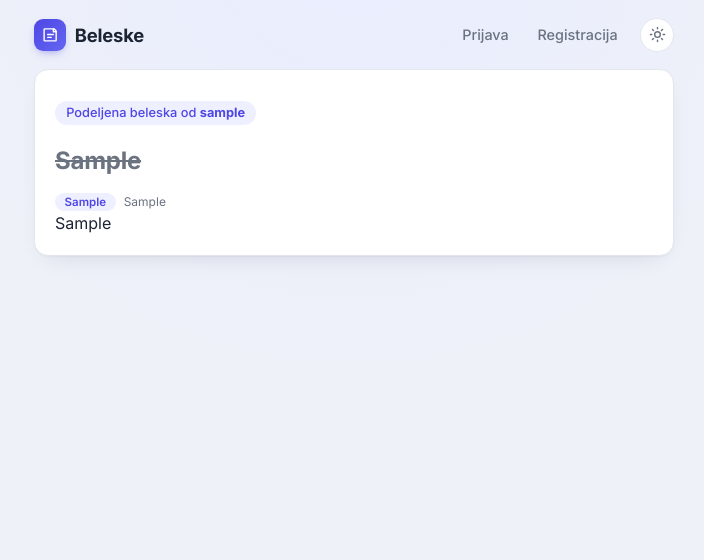
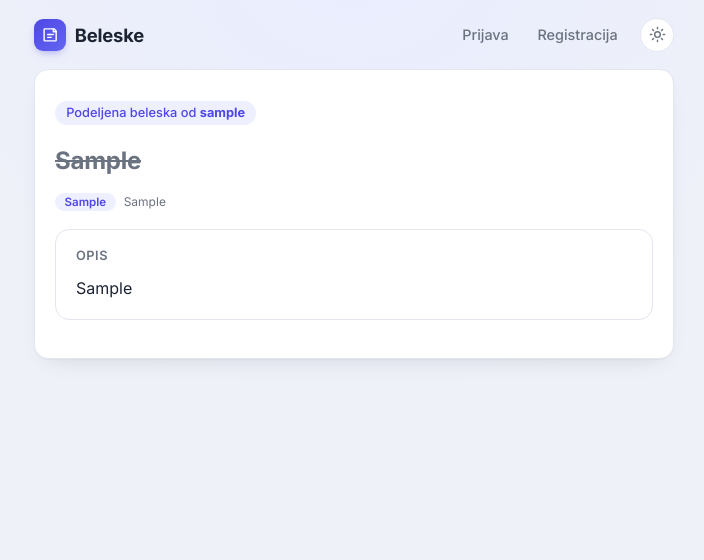
Before and after one commit to Matkeza133/ClaudeKursProject, a Flask app: page /deljeno/1 in a window 1280 px wide. Shown: the top 560 px of the page, without its empty margins (286-990 px from the left). Run offline with Flask 3, Linux system fonts and the light colour scheme; tables that the repository leaves empty hold one stand-in row (values such as "Sample post").

Commit message:
Uokviri opis beleske kao poseban panel (isti stil kao Podzadaci/Saradnici)
Opis je ranije sedeo direktno ispod meta reda bez razmaka i bez oznake -
sad ima "OPIS" label i sivu ivicu/razmak, na detalj i javnoj deljenoj
stranici. Dodat i .gitignore unos za lokalne dev server log fajlove.

Co-Authored-By: Claude Sonnet 5 <noreply@anthropic.com>

```diff
--- a/flask_beleske/static/style.css
+++ b/flask_beleske/static/style.css
@@ -626,6 +626,15 @@ h1 {
 h1.uradjeno {
     text-decoration: line-through;
     color: var(--tekst-slabiji);
+}
+
+.opis-blok {
+    background: var(--povrsina);
+    border: 1px solid var(--ivica);
+    border-radius: var(--radius);
+    padding: 1.1rem 1.25rem;
+    margin-top: 1.1rem;
+    margin-bottom: 1.25rem;
 }
 
 .opis-beleske {
--- a/flask_beleske/templates/deljeno.html
+++ b/flask_beleske/templates/deljeno.html
@@ -13,10 +13,13 @@
             <span class="datum">{{ beleska.datum.replace("T", " ") }}</span>
         </div>
 
-        {% if opis_html %}
-            <div class="opis-beleske markdown-sadrzaj">{{ opis_html|safe }}</div>
-        {% else %}
-            <p class="prazno">Ova beleska nema opis.</p>
-        {% endif %}
+        <div class="opis-blok">
+            <p class="panel-naslov">Opis</p>
+            {% if opis_html %}
+                <div class="opis-beleske markdown-sadrzaj">{{ opis_html|safe }}</div>
+            {% else %}
+                <p class="prazno">Ova beleska nema opis.</p>
+            {% endif %}
+        </div>
     </div>
 {% endblock %}
```
Also changed, not shown: flask_beleske/templates/detalji.html (+8 -5 lines), 1 other file.
